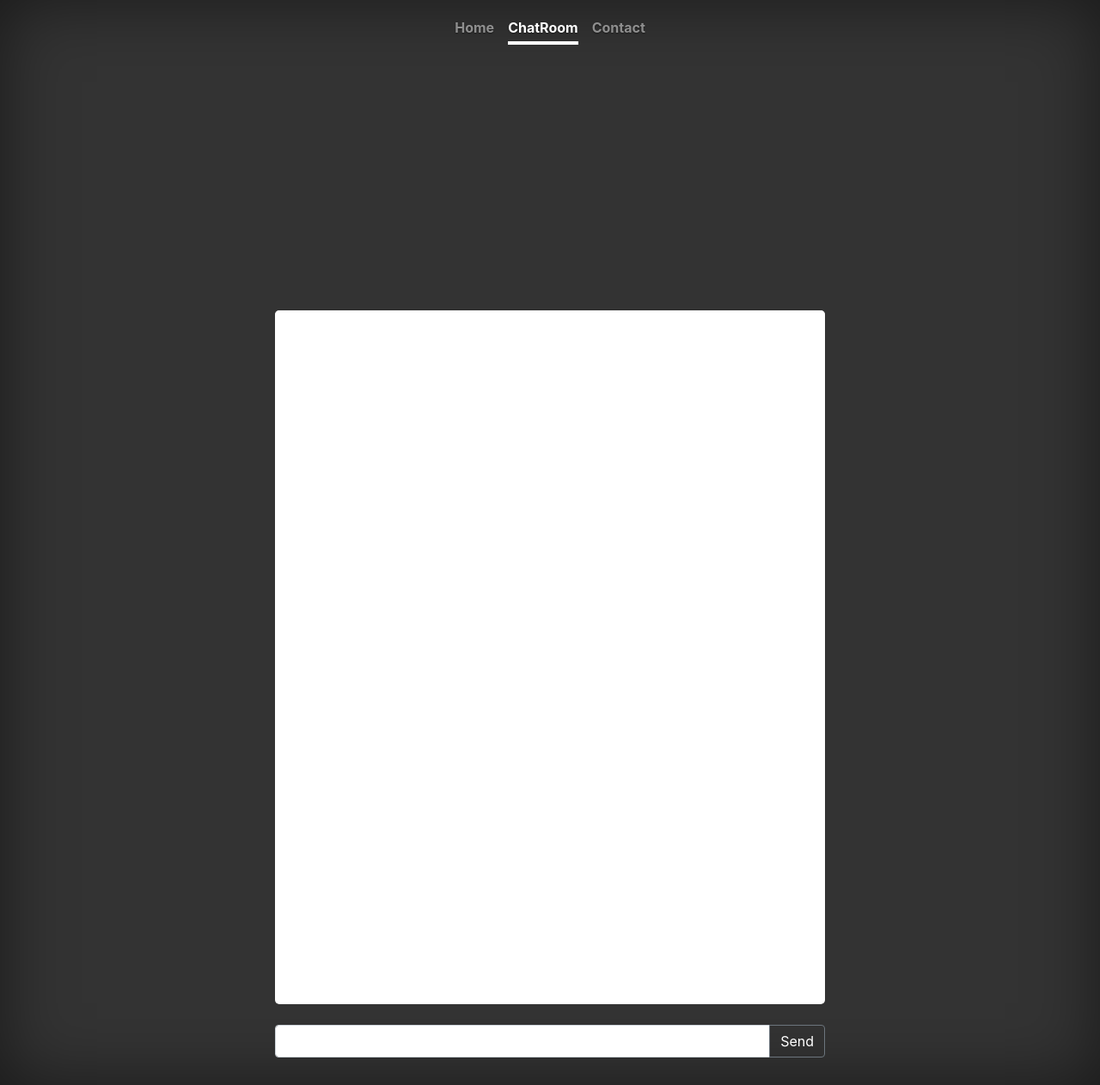
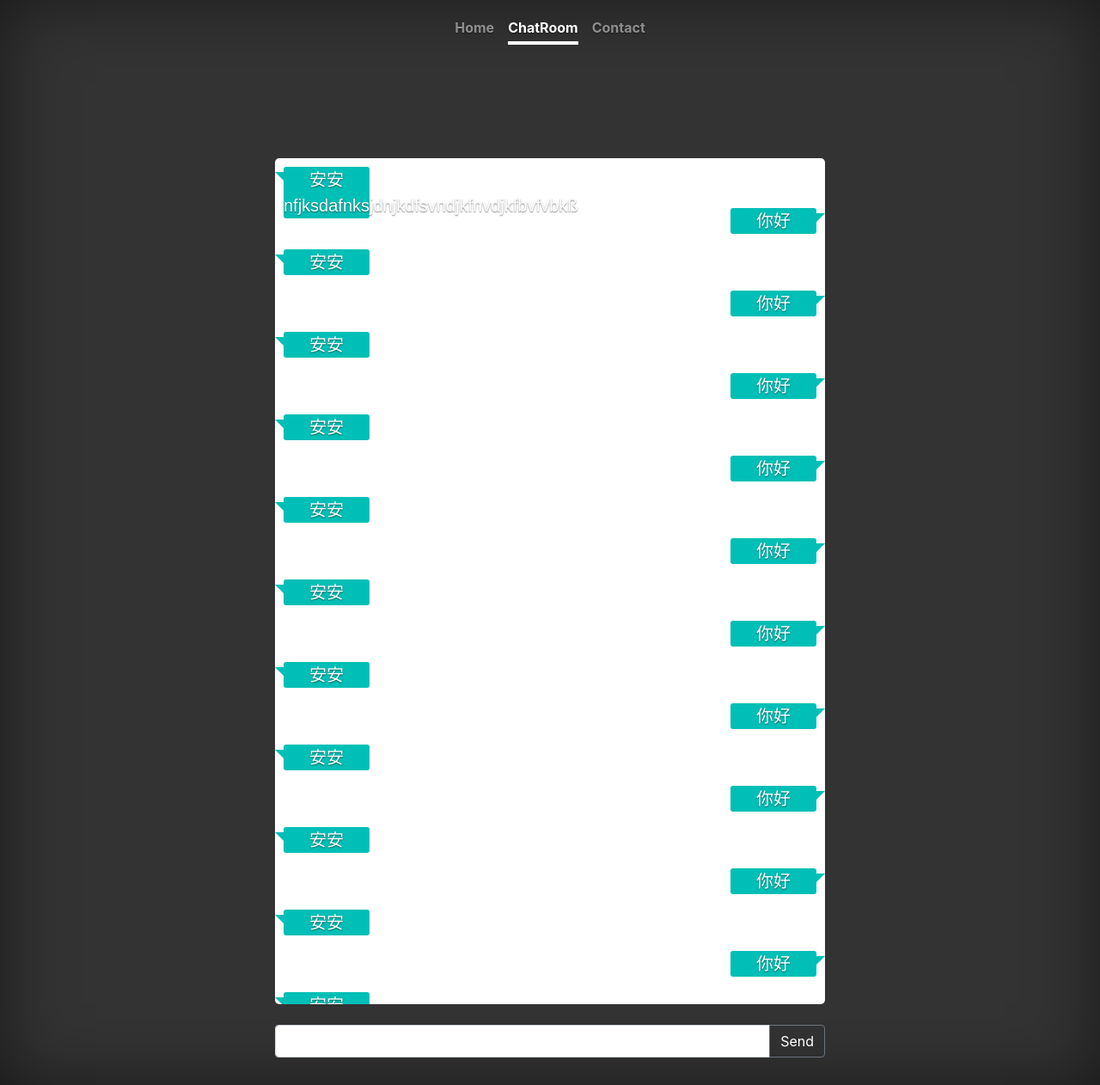
Before and after one commit to adkevin3307/kkwoo, a Flask app: page /chatroom in a window 1280 px wide. Shown: the whole page at 86% size. Run offline with Flask 2, Linux system fonts and the light colour scheme; parts of the project's set-up code (start-up, migrations or seed data) failed here and were passed over; some libraries are stand-ins or nearby versions.

Commit message:
solve js and css cache problem

```diff
--- a/app.py
+++ b/app.py
@@ -16,8 +16,9 @@ app.config['SESSION_REDIS'] = Redis(
 app.config['SESSION_USE_SINGER'] = True
 app.config['SESSION_PERMANENT'] = False
 app.config['PERMANENT_SESSION_LIFETIME'] = timedelta(days=31)
+app.config['SEND_FILE_MAX_AGE_DEFAULT'] = 0
 #app.debug = True
-app.config.from_object(__name__)
+#app.config.from_object(__name__)
 Session(app)
 socketio = SocketIO(app)
 
@@ -41,6 +42,7 @@ def redirect_uri():
             kkbox_api.access_token(request.args['code'])
             kkbox_api.me()
         else:
+            print('i\'m here')
             return redirect('/index')
     return redirect('/chat')
 
--- a/static/css/chatroom.css
+++ b/static/css/chatroom.css
@@ -27,4 +27,55 @@ textarea {
 
 .chatbox{
   border-radius: 5px;
+  display: inline-block;
+  height: 80%;
+  overflow: auto;
+  padding: 10px;
 }
+
+.alignleft{
+  float: left;
+}
+
+.alignright{
+  float: right;
+}
+
+p{
+  color:black;
+  font-size: 20px;
+}
+
+.box {
+  width: 100px;
+  background: #00bfb6;
+  color: #fff;
+  font-family: arial;
+  position: relative;
+  border-radius: 3px;
+  overflow-wrap: inherit;
+}
+
+
+.sb1:before {
+  content: "";
+  position: absolute;
+  border-left: 5px solid #00bfb6;
+  border-right: 5px solid transparent;
+  border-top: 5px solid #00bfb6;
+  border-bottom: 5px solid transparent;
+  right: -10px;
+  top: 6px;
+}
+
+
+.sb2:before {
+  content:"";
+  position: absolute;
+  border-left: 5px solid transparent;
+  border-right: 5px solid #00bfb6;
+  border-top: 5px solid #00bfb6;
+  border-bottom: 5px solid transparent;
+  left: -10px;
+  top: 6px;
+}
--- a/static/css/index.css
+++ b/static/css/index.css
@@ -109,3 +109,11 @@ body {
 .mastfoot {
   color: rgba(255, 255, 255, .5);
 }
+
+.myimg{
+  width: 100px;
+  height: 100px;
+  position: absolute;
+  float: left;
+  top:30%;
+}
--- a/static/js/chatroom.js
+++ b/static/js/chatroom.js
@@ -1,20 +1,10 @@
-$(document).ready(function() {
-  // $('#text').keypress(function(e) {
-  //     var code = e.keyCode || e.which;
-  //     if (code == 13) {
-  //         text = $('#text').val();
-  //         $('#userText').val($('#userText').val()+text+'\n');
-  //         $('#otherText').val($('#otherText').val()+text+'\n');
-  //         $('#text').val('');
-  //     }
-  // });
-
+$(document).ready(function () {
   var socket = io.connect('https://' + document.domain + '/chat')
-  socket.on('connect', function() {
+  socket.on('connect', function () {
     socket.emit('join', {});
   });
 
-  $('#text').keypress(function(e) {
+  $('#text').keypress(function (e) {
     var code = e.keyCode || e.which;
     if (code == 13) {
       text = $('#text').val();
@@ -25,25 +15,17 @@ $(document).ready(function() {
     }
   });
 
-  socket.on('message', function(data) {
+  socket.on('message', function (data) {
     console.log(data);
     $('#otherText').val($('#otherText').val() + data.msg + '\n');
   });
 
 
-})
+});
 
 function leave_room() {
-  socket.emit('leave', {}, function() {
+  socket.emit('leave', {}, function () {
     socket.disconnect();
     window.location.herf = '/';
   })
 }
-
-
-// function chat() {
-//   text = $('#text').val();
-//   $('#userText').val($('#userText').val() + text + '\n');
-//   $('#otherText').val($('#otherText').val() + text + '\n');
-//   $('#text').val('');
-// }
--- /dev/null
+++ b/static/js/index.js
@@ -0,0 +1,4 @@
+function login()
+{
+	location.href = "https://account.kkbox.com/oauth2/authorize?response_type=code&client_id=8fee04af2d27c0c0e5125b86dfdf88f4&state=123&redirect_uri=https%3A%2F%2Fhackathon.ntouo.tw/redirect";
+}
--- a/templates/chatroom.html
+++ b/templates/chatroom.html
@@ -1,14 +1,17 @@
 <html>
 
 <head>
-<script src="https://code.jquery.com/jquery-3.2.1.min.js"></script>
-  <script src="https://cdnjs.cloudflare.com/ajax/libs/popper.js/1.14.7/umd/popper.min.js" crossorigin="anonymous"></script>
+  <script src="https://code.jquery.com/jquery-3.2.1.min.js"></script>
+  <script src="https://cdnjs.cloudflare.com/ajax/libs/popper.js/1.14.7/umd/popper.min.js"
+    crossorigin="anonymous"></script>
   <script src="https://stackpath.bootstrapcdn.com/bootstrap/4.3.1/js/bootstrap.min.js" crossorigin="anonymous"></script>
   <script type="text/javascript" src="//cdnjs.cloudflare.com/ajax/libs/socket.io/1.3.6/socket.io.min.js"></script>
-  <link rel="stylesheet" href="https://stackpath.bootstrapcdn.com/bootstrap/4.3.1/css/bootstrap.min.css" crossorigin="anonymous">
+  <link rel="stylesheet" href="https://stackpath.bootstrapcdn.com/bootstrap/4.3.1/css/bootstrap.min.css"
+    crossorigin="anonymous">
   <link rel="stylesheet" href="../static/css/index.css">
   <link rel="stylesheet" href="../static/css/chatroom.css">
   <script src='../static/js/chatroom.js'></script>
+  <link rel="shortcut icon" href="../static/img/kkwoo.ico">
 </head>
 
 <title>KKWoo</title>
@@ -26,8 +29,18 @@
     </header>
 
     <div class="form-group chatbox" style="background-color:rgba(255,255,255)">
-      <textarea class="form-group" id="otherText" rows="15" cols="40" disabled></textarea>
-      <textarea class="form-group" id="userText" rows="15" cols="40" disabled></textarea>
+    <p class= "alignleft box sb2" >  安安nfjksdafnksjdnjkdfsvndjkfnvdjkfbvfvbkß </p><br><br>
+    <p class= "alignright box sb1">  你好 </p><br><br><p class= "alignleft box sb2" >  安安 </p><br><br>
+    <p class= "alignright box sb1">  你好 </p><br><br><p class= "alignleft box sb2" >  安安 </p><br><br>
+    <p class= "alignright box sb1">  你好 </p><br><br><p class= "alignleft box sb2" >  安安 </p><br><br>
+    <p class= "alignright box sb1">  你好 </p><br><br><p class= "alignleft box sb2" >  安安 </p><br><br>
+    <p class= "alignright box sb1">  你好 </p><br><br><p class= "alignleft box sb2" >  安安 </p><br><br>
+    <p class= "alignright box sb1">  你好 </p><br><br><p class= "alignleft box sb2" >  安安 </p><br><br>
+    <p class= "alignright box sb1">  你好 </p><br><br><p class= "alignleft box sb2" >  安安 </p><br><br>
+    <p class= "alignright box sb1">  你好 </p><br><br><p class= "alignleft box sb2" >  安安 </p><br><br>
+    <p class= "alignright box sb1">  你好 </p><br><br><p class= "alignleft box sb2" >  安安 </p><br><br>
+    <p class= "alignright box sb1">  你好 </p><br><br><p class= "alignleft box sb2" >  安安 </p><br><br>
+    <p class= "alignright box sb1">  你好 </p><br><br>
     </div>
 
     <footer class="mastfoot mt-2 input-group mb-3">
--- a/templates/contact.html
+++ b/templates/contact.html
@@ -6,6 +6,7 @@
   <script src="https://stackpath.bootstrapcdn.com/bootstrap/4.3.1/js/bootstrap.min.js" crossorigin="anonymous"></script>
   <link rel="stylesheet" href="https://stackpath.bootstrapcdn.com/bootstrap/4.3.1/css/bootstrap.min.css" crossorigin="anonymous">
   <link rel="stylesheet" href="../static/css/index.css">
+  <link rel="shortcut icon" href="../static/img/kkwoo.ico">
 </head>
 
 <title>KKWoo</title>
--- a/templates/index.html
+++ b/templates/index.html
@@ -5,12 +5,15 @@
   <script src="https://cdnjs.cloudflare.com/ajax/libs/popper.js/1.14.7/umd/popper.min.js" crossorigin="anonymous"></script>
   <script src="https://stackpath.bootstrapcdn.com/bootstrap/4.3.1/js/bootstrap.min.js" crossorigin="anonymous"></script>
   <link rel="stylesheet" href="https://stackpath.bootstrapcdn.com/bootstrap/4.3.1/css/bootstrap.min.css" crossorigin="anonymous">
-  <link rel="stylesheet" href="../static/css/index.css">
+  <link rel="stylesheet" href="https://hackathon.ntouo.tw/static/css/index.css">
+  <link rel="shortcut icon" href="../static/img/kkwoo.ico">
+  <script src="../static/js/index.js"></script>
 </head>
 
 <title>KKWoo</title>
 
 <body class="text-center">
+  <img class='myimg' src='../static/img/kkwoo.png'>
   <div class="cover-container d-flex h-100 p-3 mx-auto flex-column">
     <header class="masthead mb-auto">
       <div class="inner">
@@ -34,11 +37,4 @@
     </footer>
   </div>
 </body>
-
-<script>
-function login()
-{
-	location.href = "https://account.kkbox.com/oauth2/authorize?response_type=code&client_id=8fee04af2d27c0c0e5125b86dfdf88f4&state=123&redirect_uri=https%3A%2F%2Fhackathon.ntouo.tw/redirect";
-}
-</script>
 <html>
```
Also changed, not shown: templates/chat.html (+6 -2 lines), static/img/kkwoo.ico (added), static/img/kkwoo.png (added).
